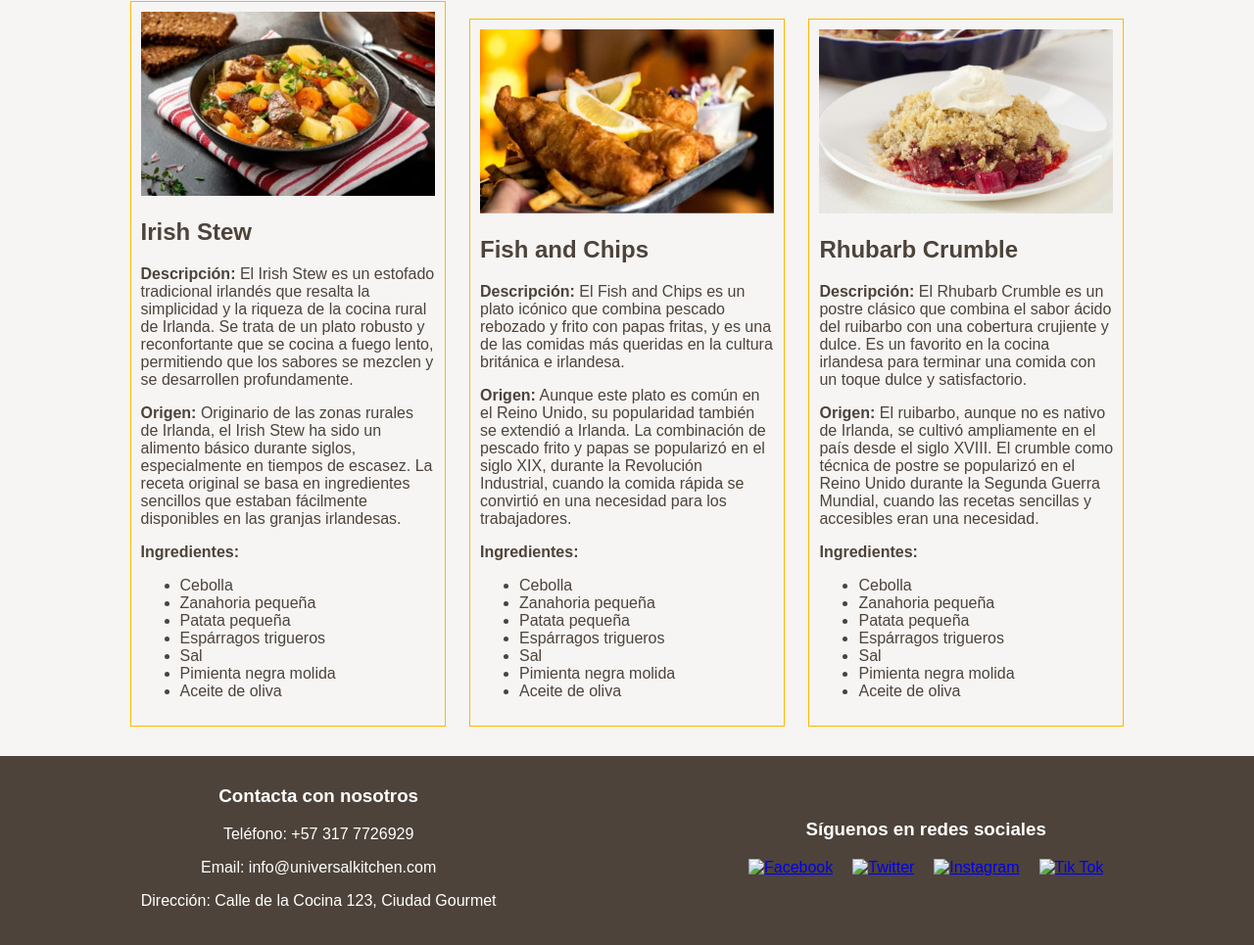
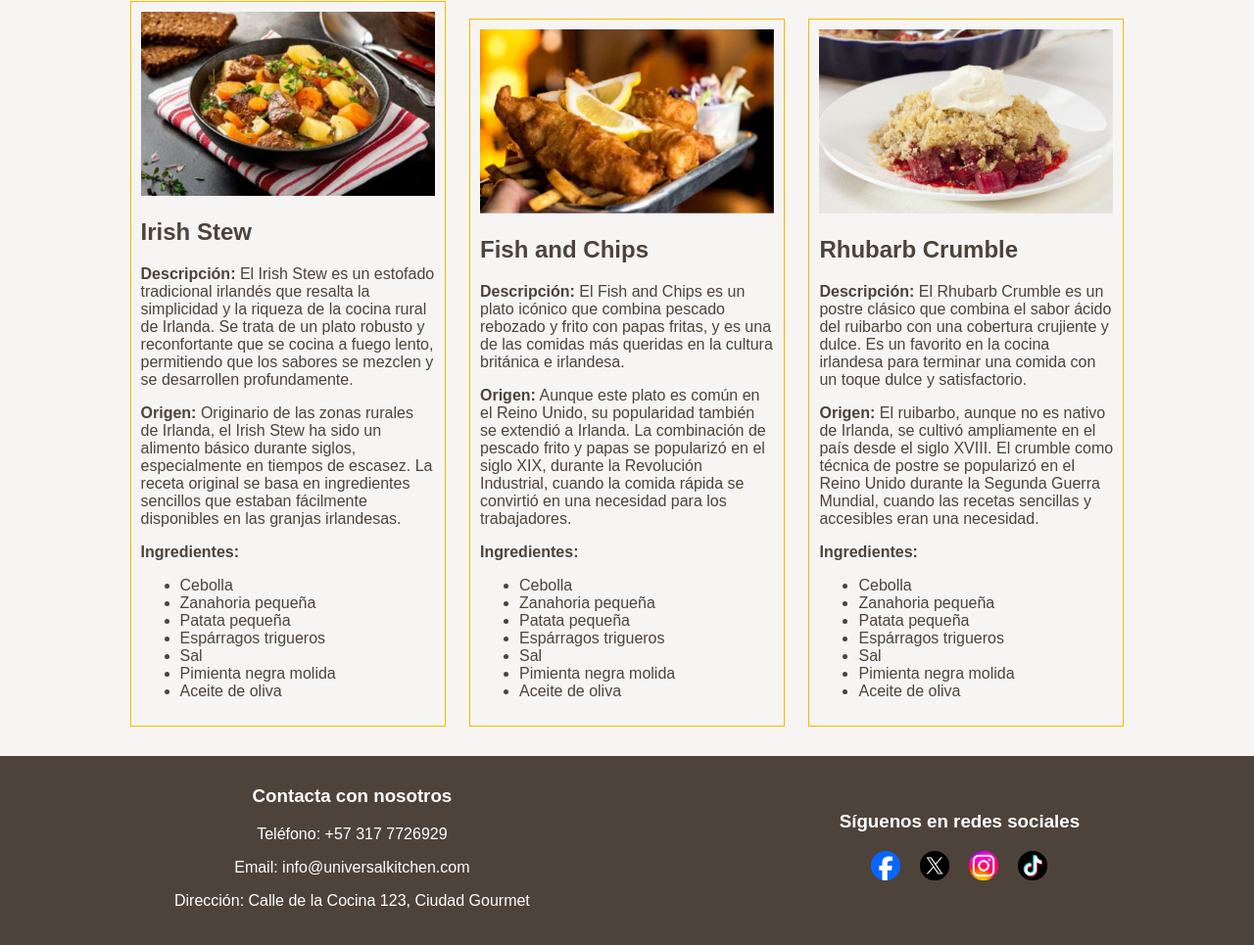
Before and after one commit to juanjoseperez-sena/universalkitchen, a plain HTML site: page irlanda.html in a window 1280 px wide. Shown: the part 265-1230 px from the top of the page at 98% size. Drawn offline with Linux system fonts and the light colour scheme.

Commit message:
Update irlanda.html

```diff
--- a/irlanda.html
+++ b/irlanda.html
@@ -88,10 +88,10 @@
       <div id="redes-sociales">
             <h3>Síguenos en redes sociales</h3>
             <ul>
-                <li><a href="https://facebook.com"><img src="imagess/Logo - Facebook.png" alt="Facebook"></a></li>
-                <li><a href="https://twitter.com"><img src="imagess/Logo - Twitter.png" alt="Twitter"></a></li>
-                <li><a href="https://instagram.com"><img src="imagess/Logo - Instagram.png" alt="Instagram"></a></li>
-                <li><a href="https://tiktok.com"><img src="imagess/Logo - Tik tok.png" alt="Tik Tok"></a></li>
+                <li><a href="https://facebook.com"><img src="imagess/logos/Logo - Facebook.png" alt="Facebook"></a></li>
+                <li><a href="https://twitter.com"><img src="imagess/logos/Logo - Twitter.png" alt="Twitter"></a></li>
+                <li><a href="https://instagram.com"><img src="imagess/logos/Logo - Instagram.png" alt="Instagram"></a></li>
+                <li><a href="https://tiktok.com"><img src="imagess/logos/Logo - Tik tok.png" alt="Tik Tok"></a></li>
             </ul>
         </div>
     </footer>
```
